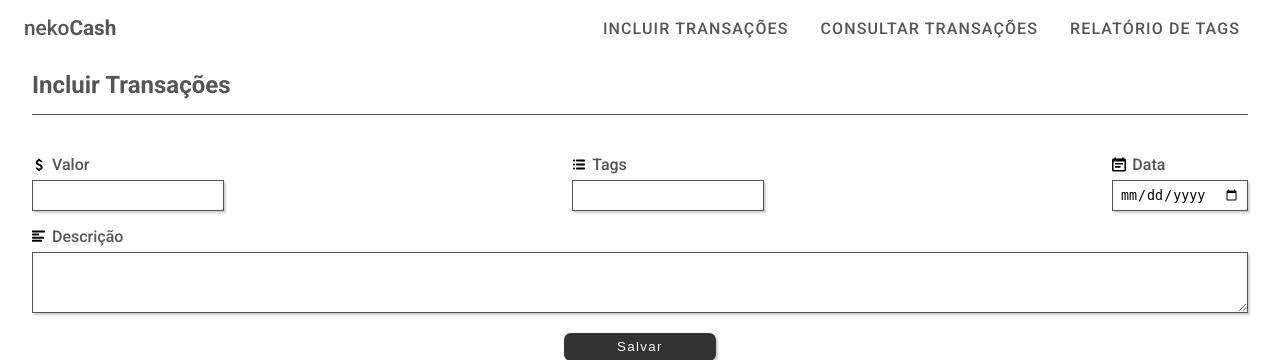
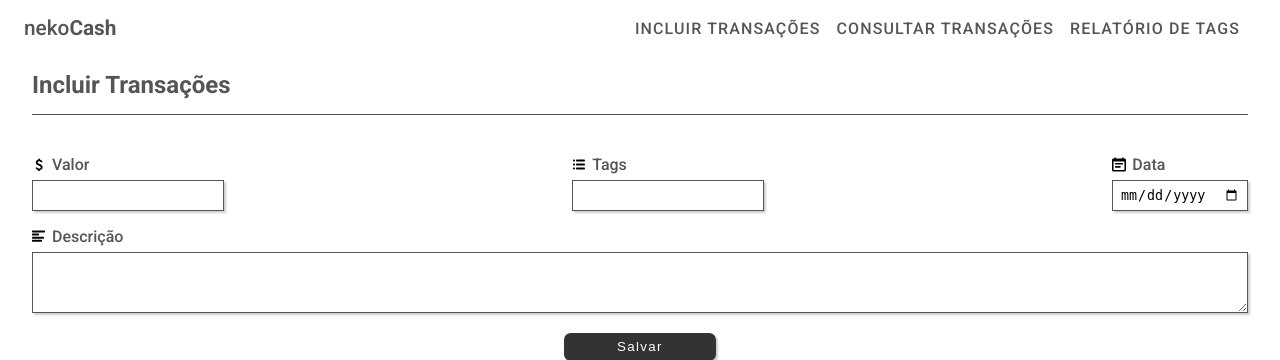
Before and after one commit to marigrigolato/nekocash, a Flask app: page / in a window 1280 px wide. Shown: the top 360 px of the page. Run offline with Flask 2, Linux system fonts and the light colour scheme; some libraries are stand-ins or nearby versions.

Commit message:
altera padding na lista de itens do menu

```diff
--- a/static/css/globalnav.css
+++ b/static/css/globalnav.css
@@ -41,7 +41,7 @@ a {
   font-weight: 400;
   text-transform: uppercase;
   letter-spacing: 0.07em;
-  padding: 0 1em;
+  padding: 0 1em 0 0;
 }
 
 @media screen and (max-width: 750px) {
```
